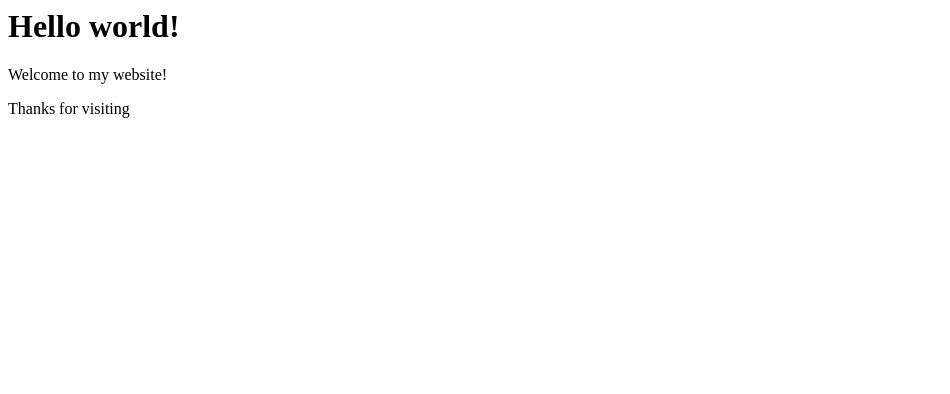
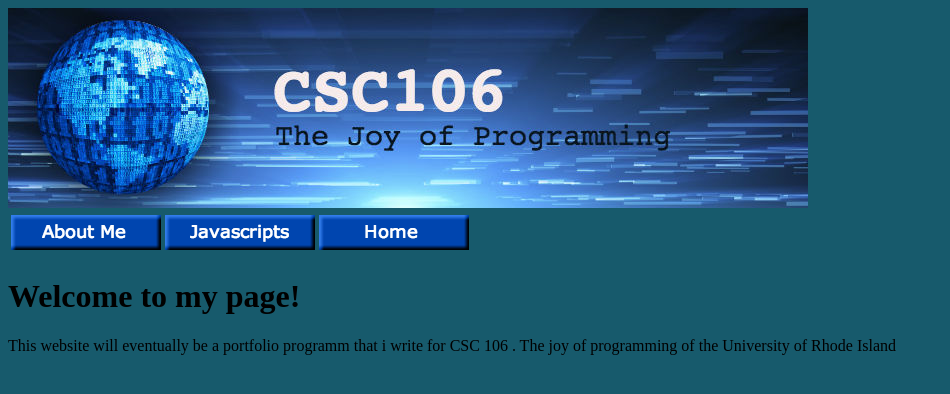
Before and after one commit to papendiaye21/papendiaye21.github.io, a plain HTML site: page index.html in a window 1280 px wide. Shown: the whole page, without its empty margins (0-950 px from the left). Drawn offline with Linux system fonts and the light colour scheme.

Commit message:
Add files via upload

```diff
--- a/index.html
+++ b/index.html
@@ -1,3 +1,22 @@
-<h1>Hello world!</h1>
-<p>Welcome to my website!</p>
-<p>Thanks for visiting</p>
+<!DOCTYPE html>
+<html lang="en">
+<head>
+    <meta charset="UTF-8">
+    <meta name="viewport" content="width=device-width, initial-scale=1.0">
+    <title>Assignment 2</title>
+</head>
+<link rel="stylesheet" href="style.css">
+<body>
+<img src="banner.jpg">
+<table>
+    <tr>
+        <td> <a href="about.html"> <img src="About.png"></a></td>
+        <td> <img src="js.png"></td>
+        <td> <img src="home.png"></td>
+
+    </tr>
+</table>
+   <h1>Welcome to my page!</h1>
+   <p> This website will eventually be a portfolio programm that i write for CSC 106 . The joy of programming of the University of Rhode Island  </p>
+</body>
+</html>
--- /dev/null
+++ b/style.css
@@ -0,0 +1,4 @@
+body{background-color: #175a6c;}
+h1{color: rgb(0, 0, 0);}
+#content{width: 800px;
+margin:0 auto;}
```
Also changed, not shown: About.png (added), banner.jpg (added), home.png (added), js.png (added).
